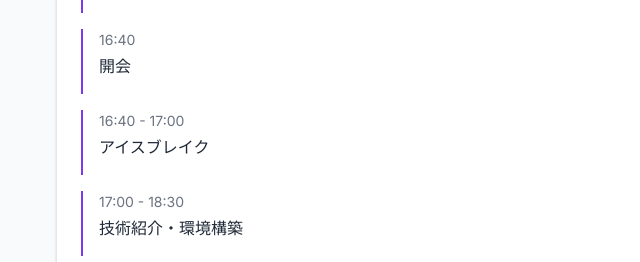
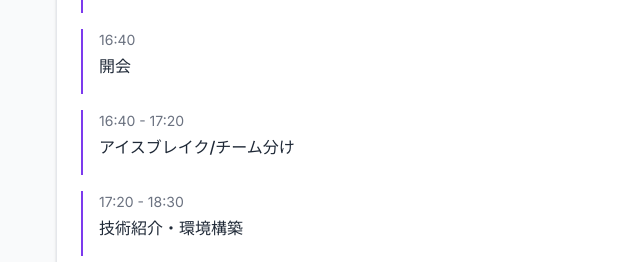
Before and after one commit to AIscHack-inOKI/home, a plain HTML site: page index.html in a window 1280 px wide. Shown: the part 1155-1417 px from the top of the page, 0-640 px from the left. Drawn offline with Linux system fonts and the light colour scheme.

Commit message:
Update index.html with new content

```diff
--- a/index.html
+++ b/index.html
@@ -121,11 +121,11 @@
               <p class="event">開会</p>
             </div>
             <div class="timeline-item">
-              <p class="time">16:40 - 17:00</p>
-              <p class="event">アイスブレイク</p>
+              <p class="time">16:40 - 17:20</p>
+              <p class="event">アイスブレイク/チーム分け</p>
             </div>
             <div class="timeline-item">
-              <p class="time">17:00 - 18:30</p>
+              <p class="time">17:20 - 18:30</p>
               <p class="event">技術紹介・環境構築</p>
             </div>
             <div class="timeline-item">
@@ -236,7 +236,7 @@
           <div class="step-number">3</div>
           <h3>コミュニティサーバーへの参加</h3>
           <p>登録確認後、当イベントのコミュニティサーバー(Discode)に招待致します。</p>
-          <p class="note">※参加は任意ですが、各チームごとのプライベートチャンネルや、参加者の交流チャンネルも用意しております。</p>
+          <p class="note">※参加者の交流チャンネルや、開発時のチームごとのプライベートチャンネルもご用意しております。</p>
         </div>
       </div>
     </div>
```
